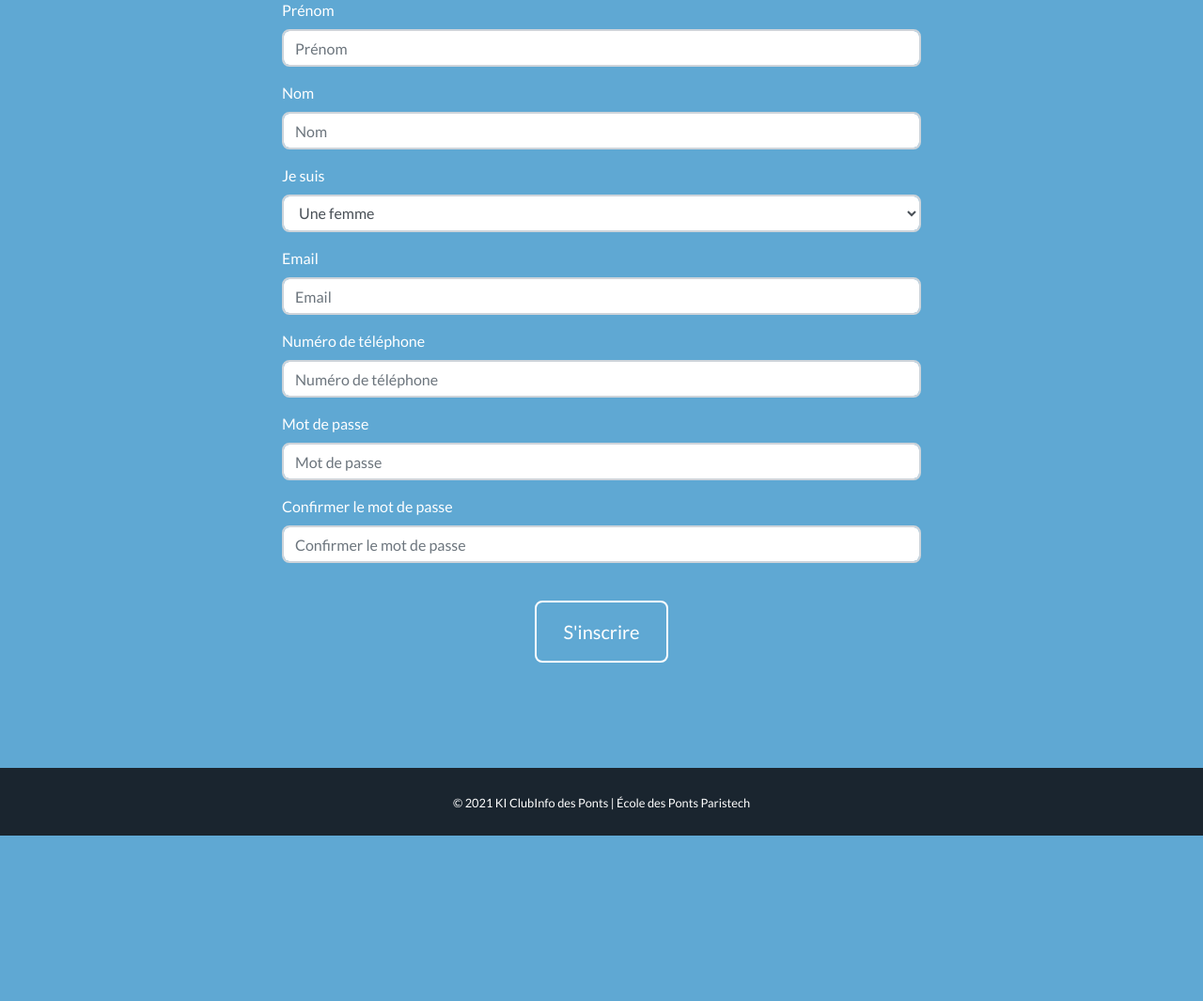
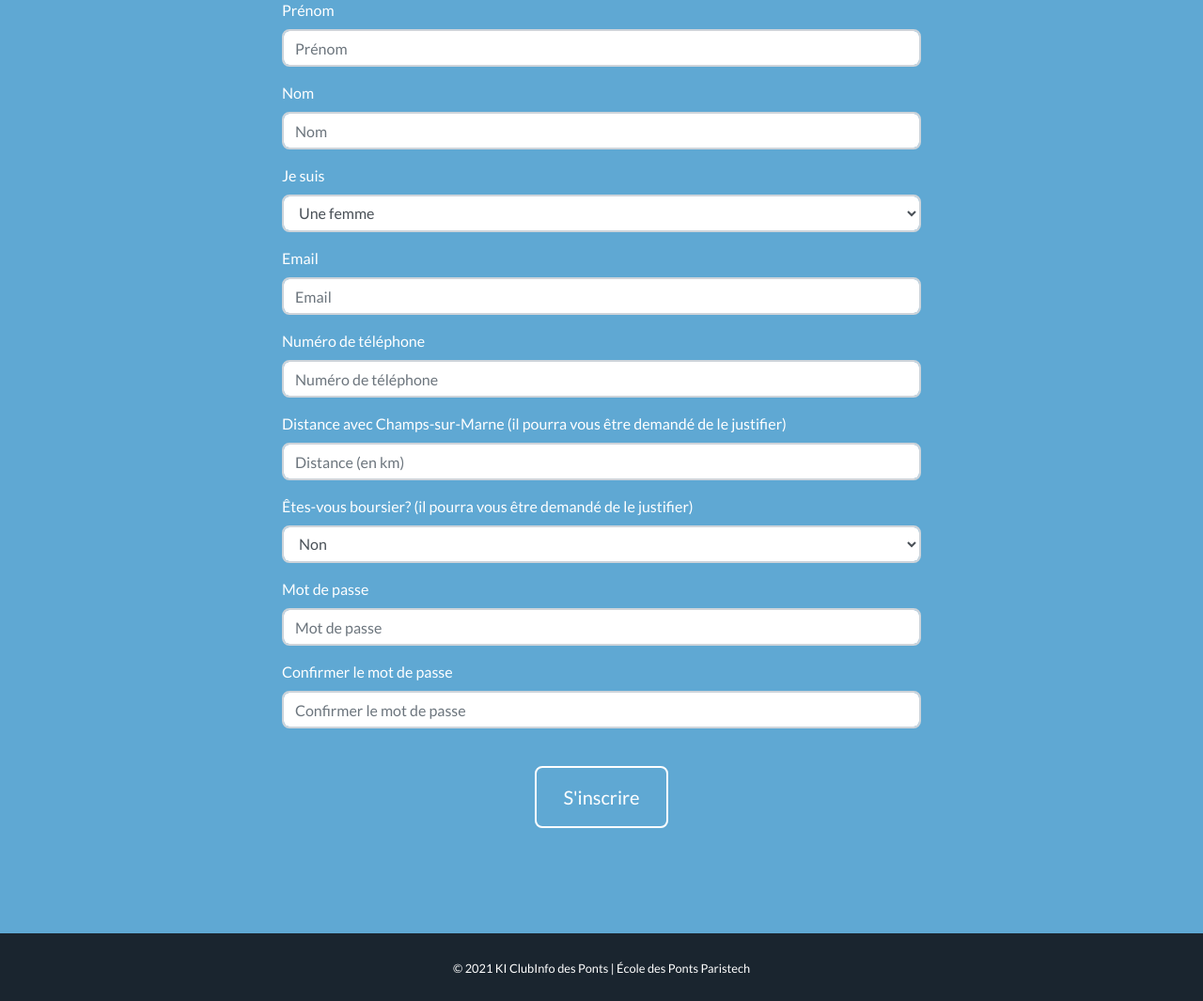
Before and after one commit to KIClubinfo/admissibles.enpc.org, a PHP site: page /inscription.php in a window 1280 px wide. Shown: the part 441-1506 px from the top of the page at 94% size. Before the commit the page ends 1330 px from the top, so only its background shows below. Run offline with PHP 8.4, Linux system fonts and the light colour scheme; data that the repository does not hold is empty.

Commit message:
adding criteria

```diff
--- a/php/conf_server/init.sql
+++ b/php/conf_server/init.sql
@@ -6,6 +6,8 @@ CREATE TABLE IF NOT EXISTS `admissibles`.`eleves` (
   `password` VARCHAR(255) NOT NULL ,
   `mail` VARCHAR(100) NOT NULL ,
   `tel` VARCHAR(15) NOT NULL ,
+  `distance` FLOAT NOT NULL ,
+  `boursier` BOOLEAN ,
   `admin` BOOLEAN  DEFAULT FALSE ,
   `a_reserve` BOOLEAN DEFAULT FALSE ,
   `change_password` VARCHAR(50) DEFAULT 'no',
@@ -40,5 +42,5 @@ CREATE TABLE IF NOT EXISTS `admissibles`.`demande` (
   `validee` BOOLEAN DEFAULT FALSE, PRIMARY KEY (`id_demande`)) -- genre 2 homme, 1 femme, 3 autre ou ne precise pas
   ENGINE = InnoDB DEFAULT CHARSET=utf8;
 
-  INSERT INTO `admissibles`.`eleves` (`id`, `prenom`, `nom`, `gender`, `password`, `mail`, `tel`, `admin` , `a_reserve`, `change_password`, `activation_code`)
-  VALUES ('1', 'admin', 'admin', '3', '$2y$10$SfhYIDtn.iOuCW7zfoFLuuZHX6lja4lF4XA4JqNmpiH/.P3zB8JCa', 'admin@enpc.org', '00000000', '1', '0', 'no', 'activated');
+  INSERT INTO `admissibles`.`eleves` (`id`, `prenom`, `nom`, `gender`, `password`, `mail`, `tel`, `distance`, `boursier`, `admin` , `a_reserve`, `change_password`, `activation_code`)
+  VALUES ('1', 'admin', 'admin', '3', '$2y$10$SfhYIDtn.iOuCW7zfoFLuuZHX6lja4lF4XA4JqNmpiH/.P3zB8JCa', 'admin@enpc.org', '00000000', '0', '0', '1', '0', 'no', 'activated');
--- a/php/inscription.php
+++ b/php/inscription.php
@@ -1,5 +1,5 @@
 <?php
-    include("config.php");
+    session_start();
     if (isset($_SESSION['loggedin'])) {
 	    header('Location: profil.php');
 	    exit();
@@ -86,6 +86,22 @@
                                 </div>
                                 <div class="control-group">
                                     <div class="form-group">
+                                        <label>Distance avec Champs-sur-Marne (il pourra vous être demandé de le justifier)</label>
+                                        <input class="form-control" id="distance" name="distance" type="number" min="0" placeholder="Distance (en km)" required="required" data-validation-required-message="Veuillez entrer la distance entre votre domicile et Champs-sur-Marne." />
+                                        <p class="help-block text-danger"></p>
+                                    </div>
+                                </div>
+                                <div class="form-group">
+                                    <label>Êtes-vous boursier? (il pourra vous être demandé de le justifier)</label>
+                                    <select class="form-control" id="boursier" name="boursier" data-validation-required-message="Veuillez indiquer si vous êtes boursier.">
+                                        <option value="" disabled>Choisir une option</option>
+                                        <option value="0">Non</option>
+                                        <option value="1">Oui</option>
+                                    </select>
+                                    <p class="help-block text-danger"></p>
+                                </div>
+                                <div class="control-group">
+                                    <div class="form-group">
                                         <label>Mot de passe</label>
                                         <input class="form-control" id="password" name="password" type="password" placeholder="Mot de passe" required="required" data-validation-required-message="Veuillez entrer un mot de passe." />
                                         <p class="help-block text-danger"></p>
--- a/php/popupErreur.php
+++ b/php/popupErreur.php
@@ -45,6 +45,12 @@
                             else if($_GET['erreur'] == "phone"){
                                 echo '<h4 class="mb-5" style="color:grey;">Numéro de téléphone incorrect.</h4>';
                             }
+                            else if($_GET['erreur'] == "distance"){
+                                echo '<h4 class="mb-5" style="color:grey;">Distance incorrecte.</h4>';
+                            }
+                            else if($_GET['erreur'] == "boursier"){
+                                echo '<h4 class="mb-5" style="color:grey;">Une erreur est survenue à la question "Êtes vous boursier?".</h4>';
+                            }
                             else if($_GET['erreur'] == "mailexist"){
                                 echo '<h4 class="mb-5" style="color:grey;">Cet email est déjà utilisé.</h4>';
                             }
```
Also changed, not shown: php/validate.php (+12 -5 lines).
